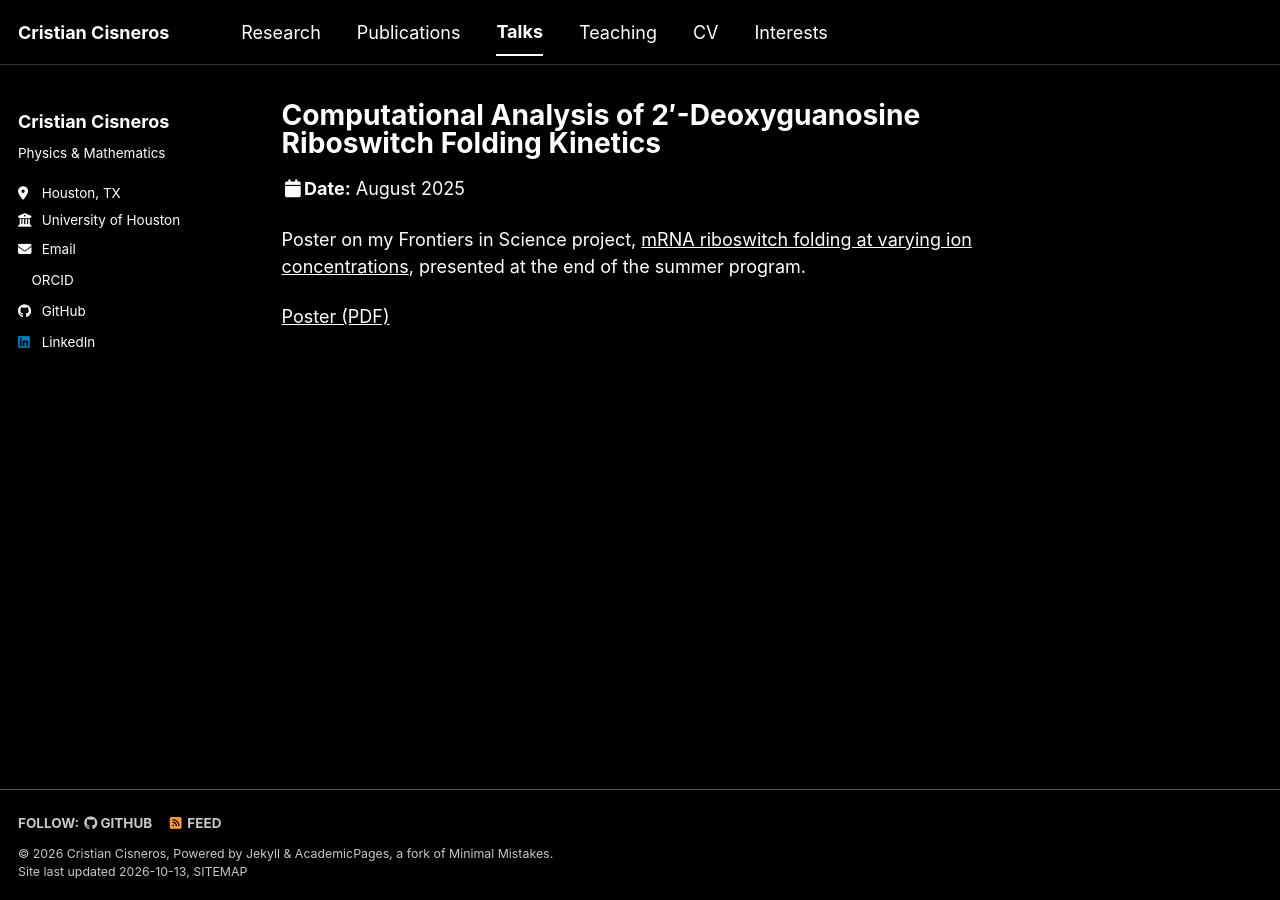
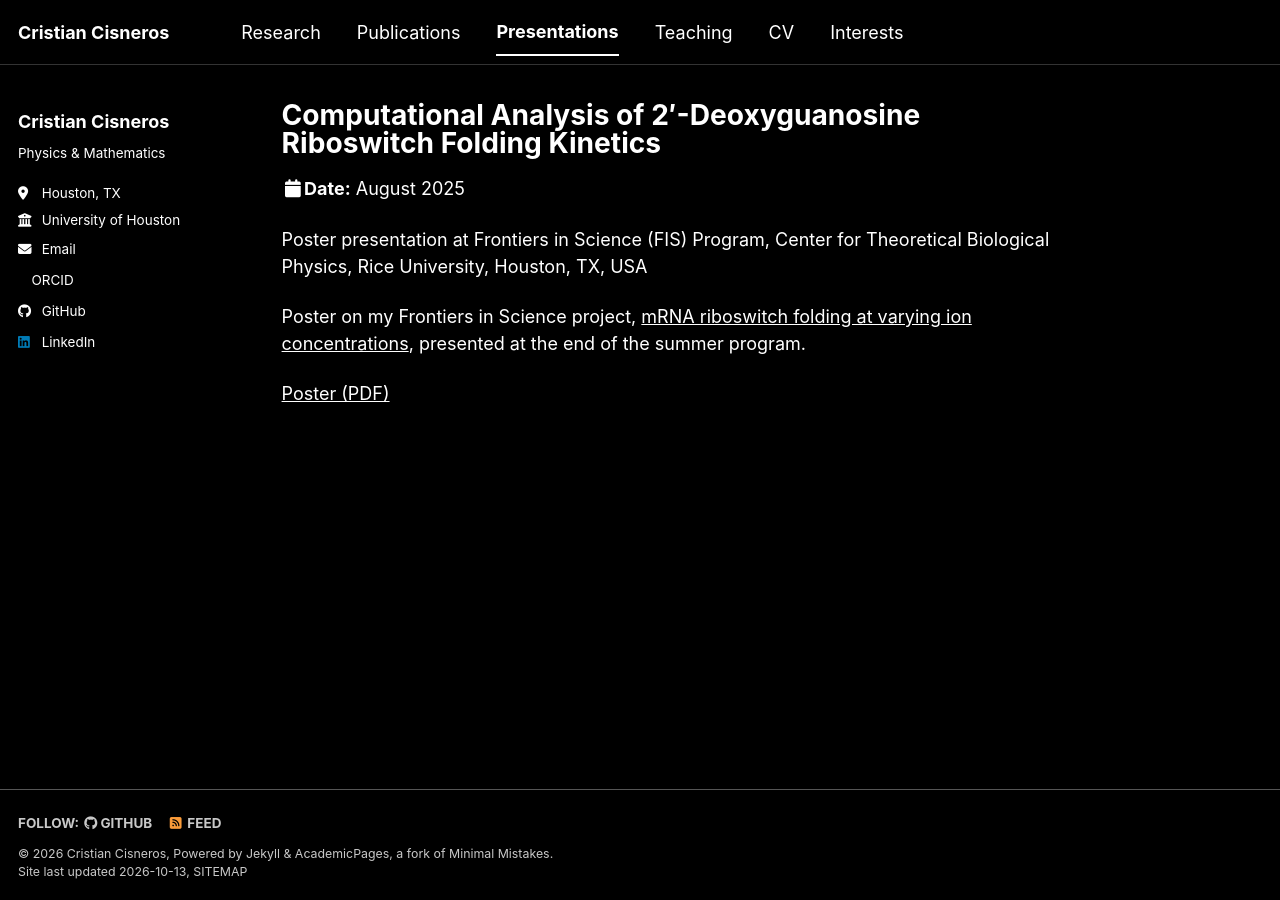
Before and after one commit to cristiancisneros06/cristiancisneros06.github.io, a Jekyll site: the page built from _talks/2025-08-01-riboswitch-folding-fis.md, in a window 1280 px wide. Built offline with Jekyll 4.4.1, drawn with Linux system fonts in a browser that asks for light colours; a style sheet for code colours, icons or effects is not loaded.

Commit message:
Rename Talks to Presentations; label FIS entry as a poster presentation
Co-Authored-By: Claude Opus 5.5 <noreply@anthropic.com>
Claude-Session: https://claude.ai/code/session_018pAHn5U7a94QXAMPUUzZSJ

```diff
--- a/_data/navigation.yml
+++ b/_data/navigation.yml
@@ -11,8 +11,8 @@ main:
   - title: "Publications"
     url: /publications/
 
-  - title: "Talks"
-    url: /talks/
+  - title: "Presentations"
+    url: /presentations/
 
   - title: "Teaching"
     url: /teaching/
--- a/_pages/talks.html
+++ b/_pages/talks.html
@@ -1,7 +1,7 @@
 ---
 layout: archive
-title: "Talks and presentations"
-permalink: /talks/
+title: "Presentations"
+permalink: /presentations/
 author_profile: true
 ---
 
--- a/_talks/2025-08-01-riboswitch-folding-fis.md
+++ b/_talks/2025-08-01-riboswitch-folding-fis.md
@@ -1,8 +1,9 @@
 ---
 title: "Computational Analysis of 2′-Deoxyguanosine Riboswitch Folding Kinetics"
 collection: talks
-type: "Poster"
-permalink: /talks/2025-08-01-riboswitch-folding-fis
+type: "Poster presentation"
+talk_type: "Poster presentation"
+permalink: /presentations/2025-08-01-riboswitch-poster
 venue: "Frontiers in Science (FIS) Program, Center for Theoretical Biological Physics, Rice University"
 date: 2025-08-01
 location: "Houston, TX, USA"
```
Also changed, not shown: _pages/cv.md (+1 -1 lines), _portfolio/riboswitch-folding.md (+1 -1 lines).
